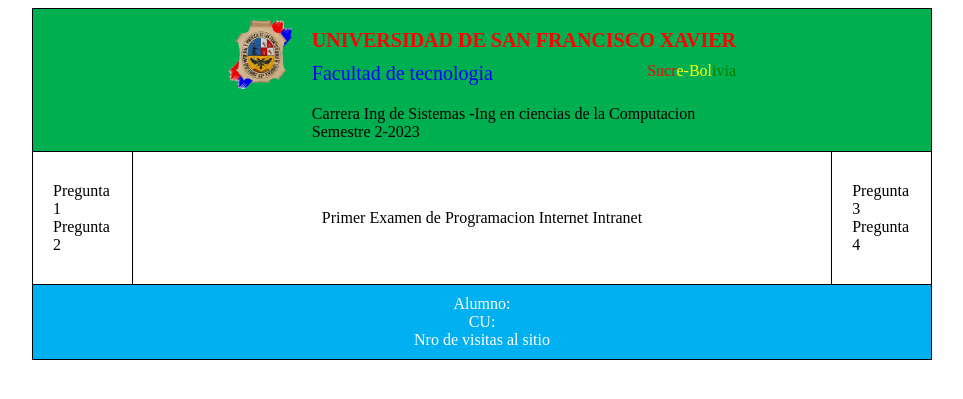
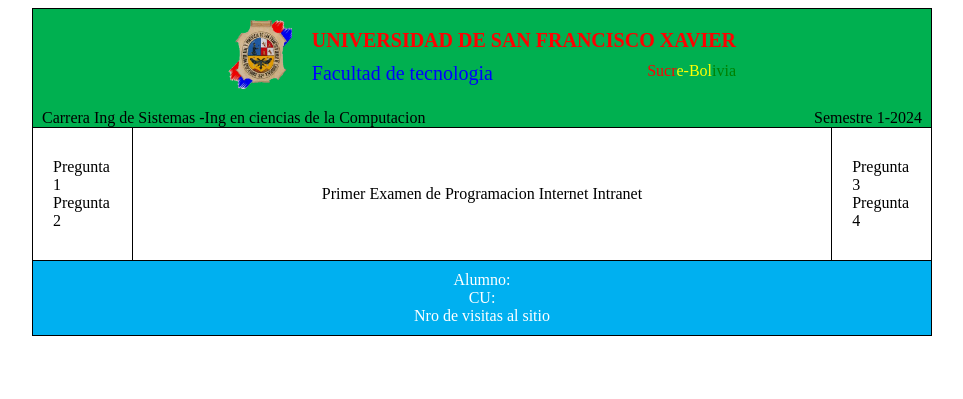
Before and after one commit to JuanApazaG/DesarrolloWebJAAG, a PHP site: page / in a window 1280 px wide. Shown: the top 399 px of the page, without its empty margins (158-1121 px from the left). Run offline with PHP 8.4, Linux system fonts and the light colour scheme.

Commit message:
mejorando la apariencia y corrigiendo el semestre

```diff
--- a/EjerciciosEnClases/index.html
+++ b/EjerciciosEnClases/index.html
@@ -16,17 +16,16 @@
                 <div style="color: blue; margin-top: 10px; font-size: 20px;" >Facultad de tecnologia</div>
                 <div style="color: red; margin-top: 10px;">Sucr<span style="color: yellow;">e-Bol</span><span style="color: green;">ivia</span></div>
                 </div>
-                <section>
-                    <div style="margin-top: 20px; display: flex; justify-content: space-between; width: 100%; ">Carrera Ing de Sistemas -Ing en ciencias de la Computacion</div>
-
-                </section>
-                <section>
-                    <div >Semestre 2-2023</div>
-                </section>
-
 
             </div>
+
         </div>
+
+        <div class="carrera">
+            <div class="nombre"> Carrera Ing de Sistemas -Ing en ciencias de la Computacion</div>
+            <div class="semestre">Semestre 1-2024</div>
+        </div>
+
         <div class="content">
             <div class="pregunta">
                 <div>Pregunta 1</div>
--- a/EjerciciosEnClases/styles.css
+++ b/EjerciciosEnClases/styles.css
@@ -14,7 +14,6 @@
 
 .header{
     width: 100%;
-    border-bottom: 1px solid black;
     display: flex;
     min-height: 100px;
     justify-content: space-between;
@@ -71,3 +70,18 @@
     border-top: 1px solid black;
     color: #ffffff;
 }
+
+.carrera{
+    background-color: #00B050;
+    display: flex;
+    border-bottom: 1px solid  black;
+}
+.semestre{
+    text-align: right;
+    width: 20%;
+    padding-right: 1%;
+}
+.nombre{
+    width: 80%;
+    padding-left: 1%;
+}
```
